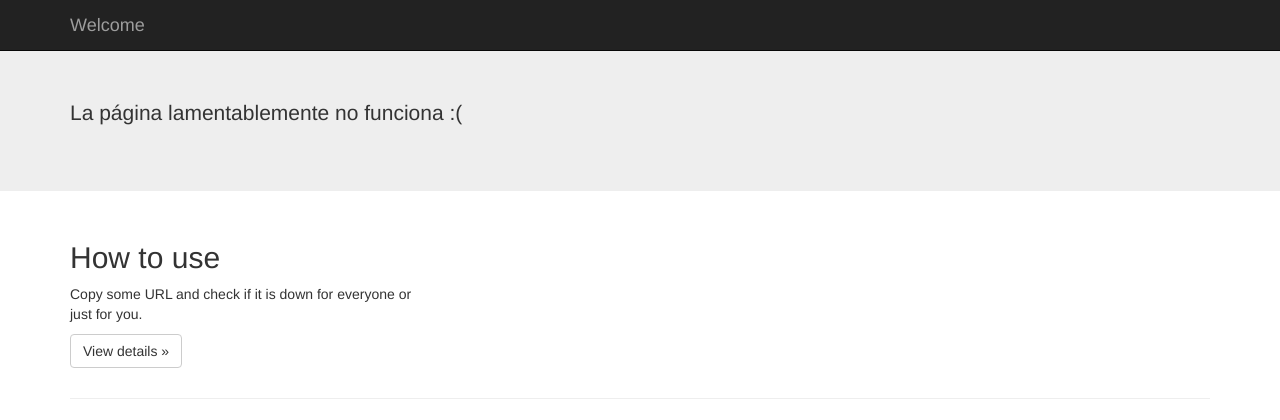
After one commit to carlosrmd/CheckMyUrl-project, a Django app: template urlchecker/templates/respuesta.html in a window 1280 px wide. The commit adds this page. Shown: the top 420 px of the page. Run offline with Django 3.2, Linux system fonts and the light colour scheme; the template is opened without the code that fills it, so the values that code supplies are empty; parts of the project's set-up code (start-up, migrations or seed data) failed here and were passed over; some libraries are stand-ins or nearby versions.

Commit message:
Funciones y templates necesarios para revision de pg agregados

```diff
--- a/urlchecker/templates/base.html
+++ b/urlchecker/templates/base.html
@@ -48,13 +48,7 @@
     <div class="jumbotron">
       <div class="container">
         {% block contenido%} {% endblock %}
-        <form action="/checkit/" method="GET">
-        {% csrf_token %}
-        <div class="form-group">
-          <input type="url" name="your_url" size="20" class="form-control" placeholder="Enter your url here...">
-        </div>
-        <p><input type="submit" value="Check! &raquo;" class="btn btn-primary btn-lg"></p>
-        </form>
+
       </div>
     </div>
 
--- /dev/null
+++ b/urlchecker/templates/respuesta.html
@@ -0,0 +1,10 @@
+{% extends 'base.html'%}
+
+{% block contenido%}
+    {% if cargo %}
+        <p>La página funciona correctamente</p>
+    {% else%}
+        <p>La página lamentablemente no funciona :(</p>
+    {% endif %}
+
+{% endblock %}
```
Also changed, not shown: urlchecker/templates/index.html (+7 -4 lines).
